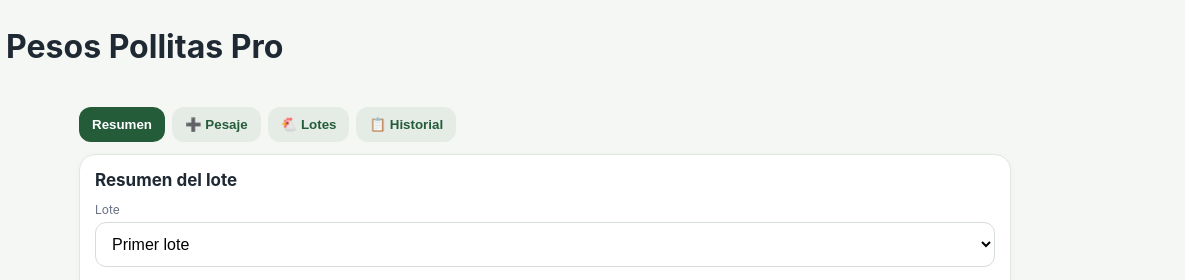
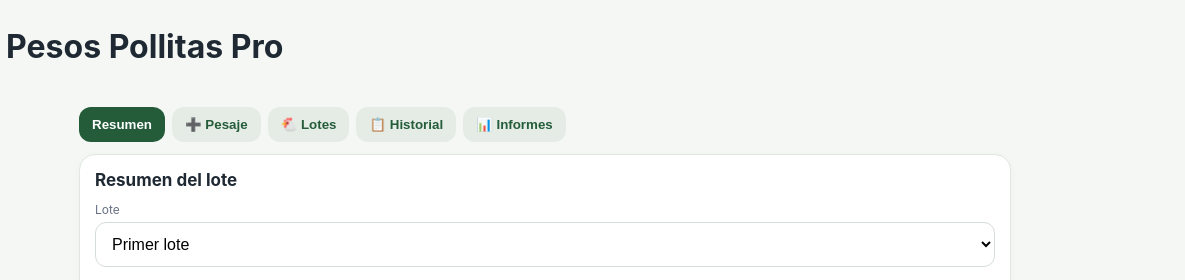
Before and after one commit to matimorales94-wq/pesos-pollitas, a plain HTML site: page index.html in a window 1280 px wide. Shown: the top 280 px of the page, 95-1280 px from the left. Drawn offline with Linux system fonts and the light colour scheme.

Commit message:
Update index.html

```diff
--- a/index.html
+++ b/index.html
@@ -38,6 +38,7 @@ canvas{width:100%;height:220px;border:1px solid #e4e9e4;border-radius:12px;backg
 <button onclick="tab('pesaje',this)">➕ Pesaje</button>
 <button onclick="tab('lotes',this)">🐔 Lotes</button>
 <button onclick="tab('historial',this)">📋 Historial</button>
+ <button onclick="location.href='informe.html'">📊 Informes</button>
 </div>
 
 <section id="inicio">
```
